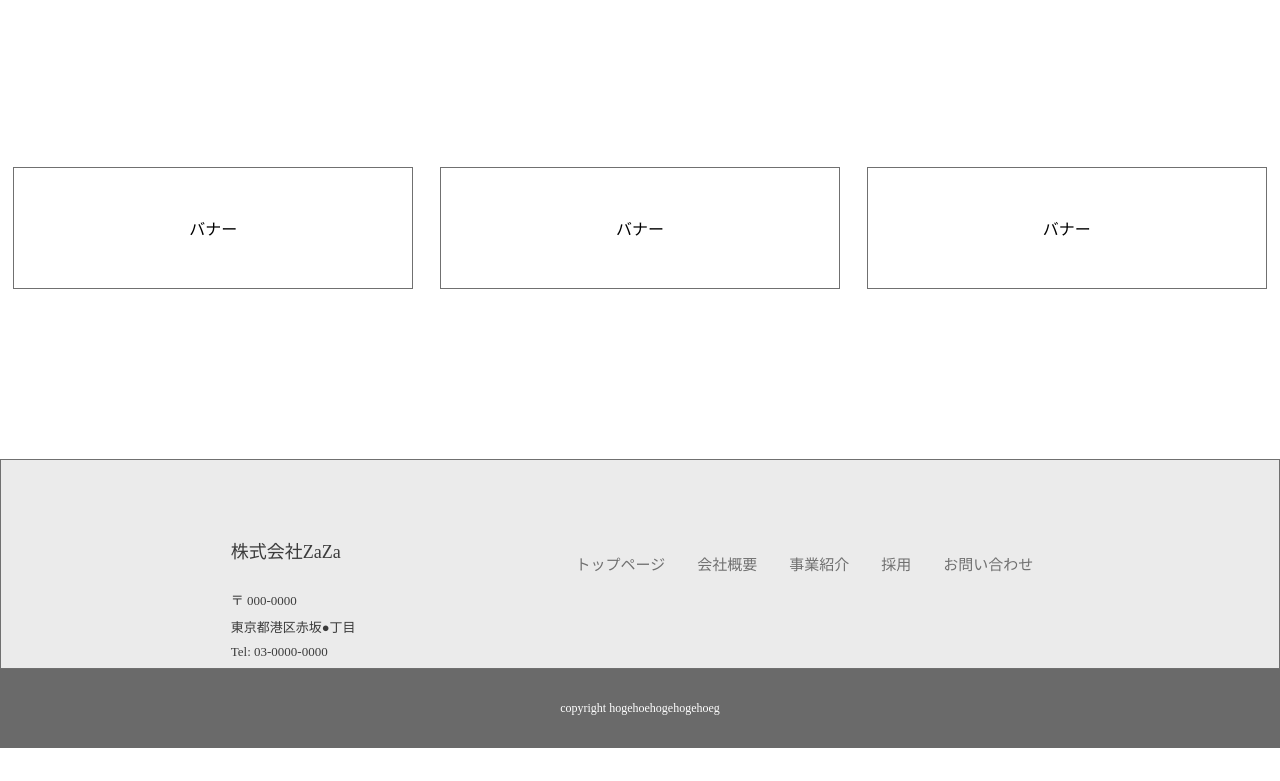
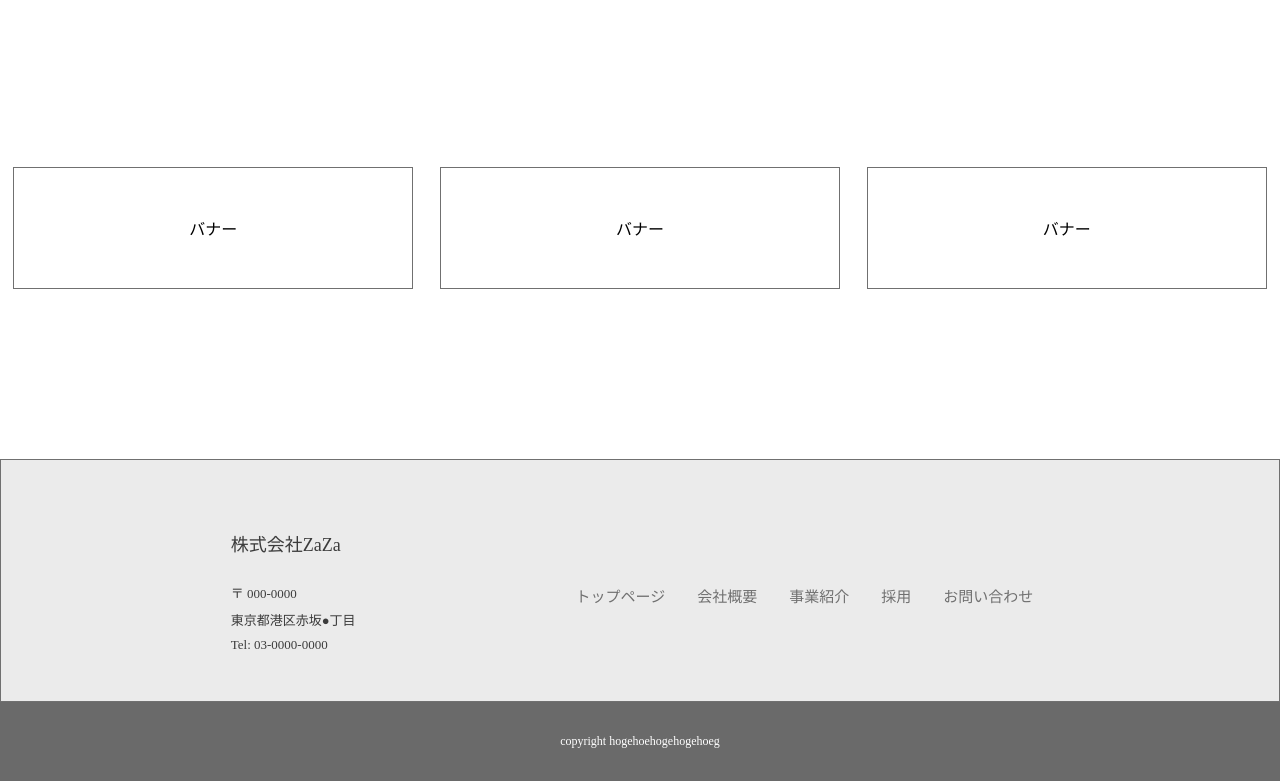
Before and after one commit to onebis/MENTA, a plain HTML site: page Cording/Coding1/index.html in a window 1280 px wide. Shown: the part 2947-3728 px from the top of the page. Before the commit the page ends 3695 px from the top, so only its background shows below. Drawn offline with Linux system fonts and the light colour scheme; some packages are replaced by stand-ins of ours.

Commit message:
footer修正

```diff
--- a/Cording/Coding1/css/style.css
+++ b/Cording/Coding1/css/style.css
@@ -254,11 +254,12 @@ a{
     align-items: center;
     margin: 0 auto;
     width: 80%;
+    padding-top: 70px;
+    padding-bottom: 40px;
 }
 .company-info{
     display: flex;
     flex-direction: column;
-    margin-top: 77px;
 }
 .company{
     margin-bottom: 27px;
```
